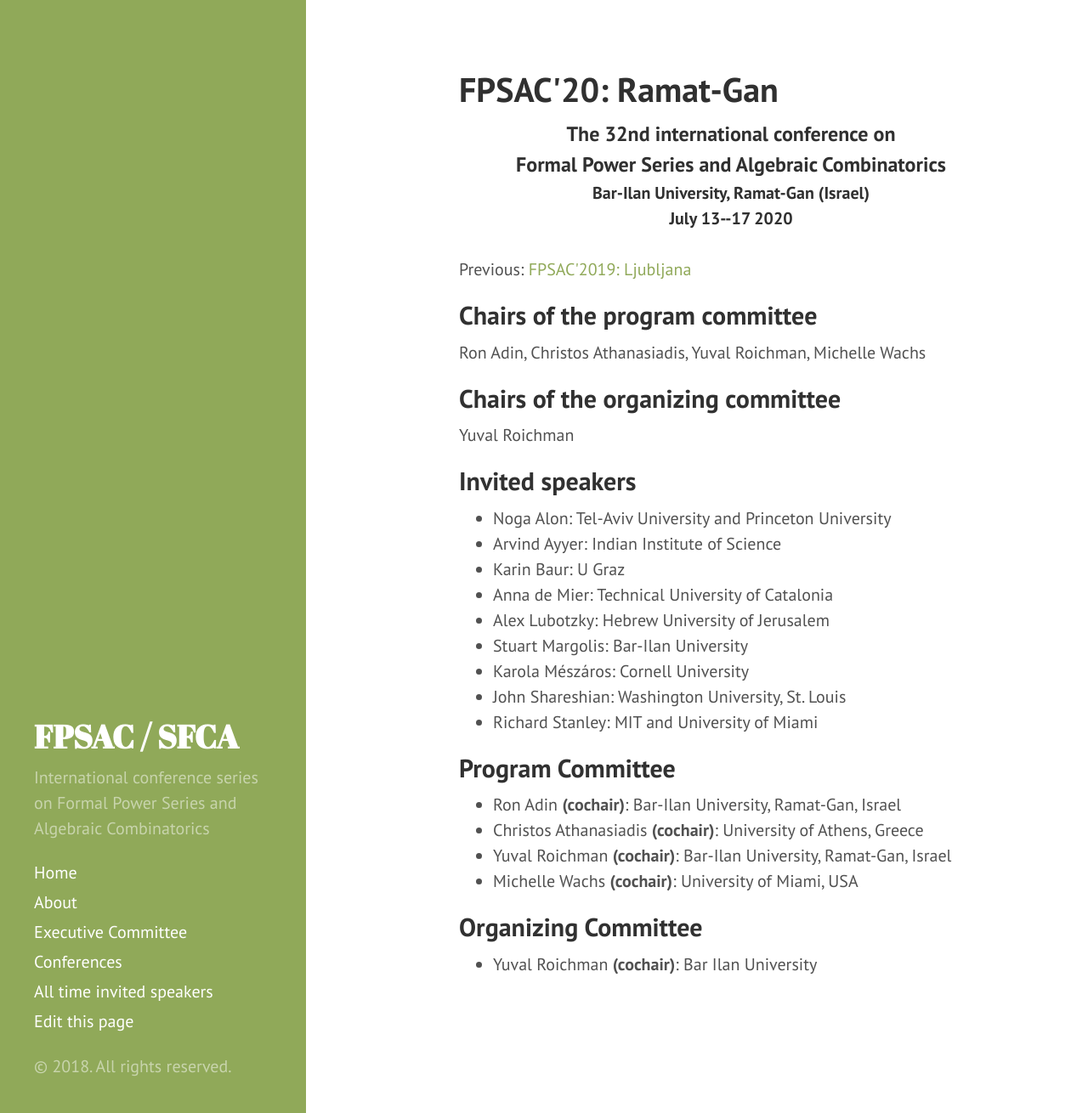
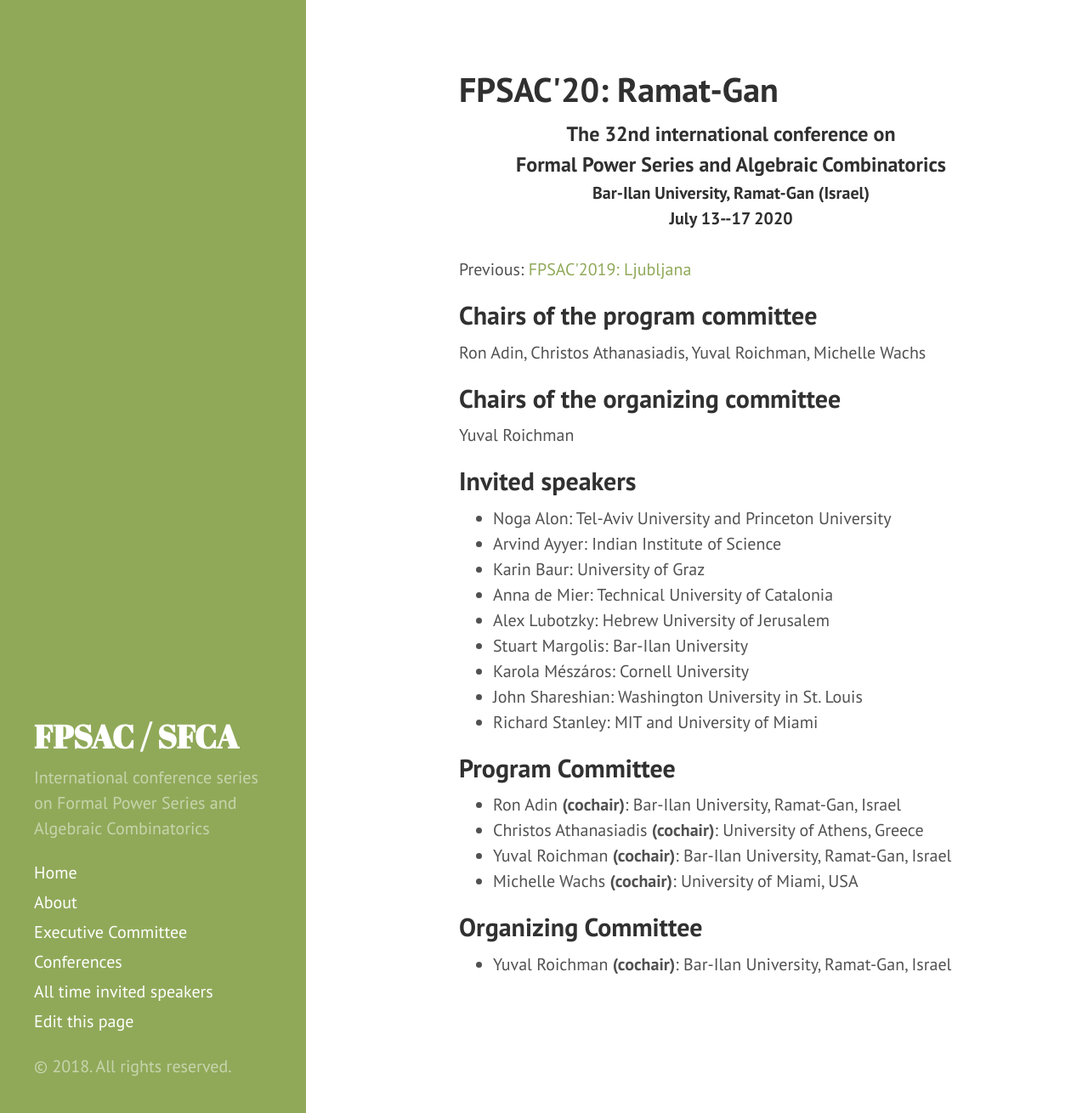
Before and after one commit to FPSAC/FPSAC.github.io, a Jekyll site: the page built from _confs/fpsac-2020.md, in a window 1280 px wide and 1310 px high. Shown: the whole window at 85% size. Built offline with Jekyll 4.4.1, drawn with Linux system fonts in a browser that asks for light colours.

Commit message:
Update fpsac-2020.md

```diff
--- a/_confs/fpsac-2020.md
+++ b/_confs/fpsac-2020.md
@@ -15,7 +15,7 @@
 - name: Arvind Ayyer
   affiliation: Indian Institute of Science
 - name: Karin Baur
-  affiliation: U Graz
+  affiliation: University of Graz
 - name: Anna de Mier
   affiliation: Technical University of Catalonia
 - name: Alex Lubotzky
@@ -25,7 +25,7 @@
 - name: Karola Mészáros
   affiliation: Cornell University
 - name: John Shareshian
-  affiliation: Washington University, St. Louis
+  affiliation: Washington University in St. Louis
 - name: Richard Stanley
   affiliation: MIT and University of Miami
 
@@ -46,11 +46,8 @@
 
 organizing_committee:
 
-- name: Ron Adin
-  affiliation: Bar Ilan University
-  role: cochair
-  name: Yuval Roichman
-  affiliation: Bar Ilan University
+- name: Yuval Roichman
+  affiliation: Bar-Ilan University, Ramat-Gan, Israel
   role: cochair
 
 executive_committee_contact: Nicolas M. Thiéry
```
